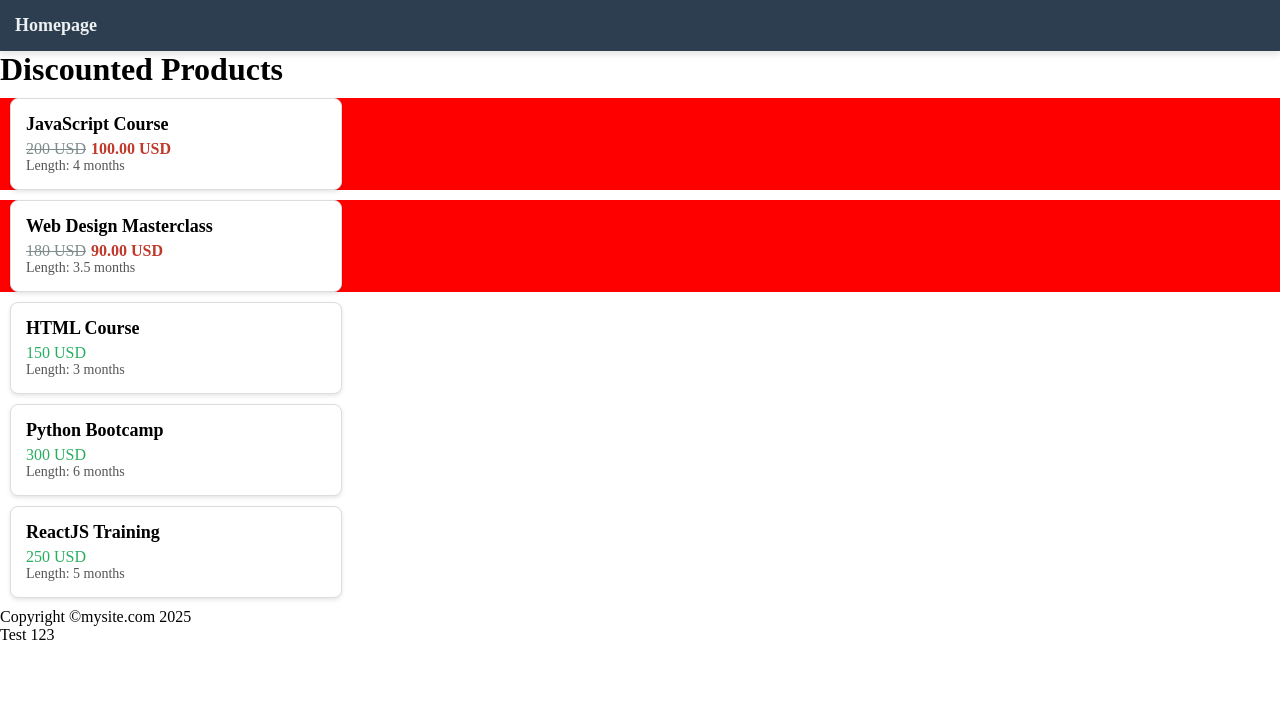
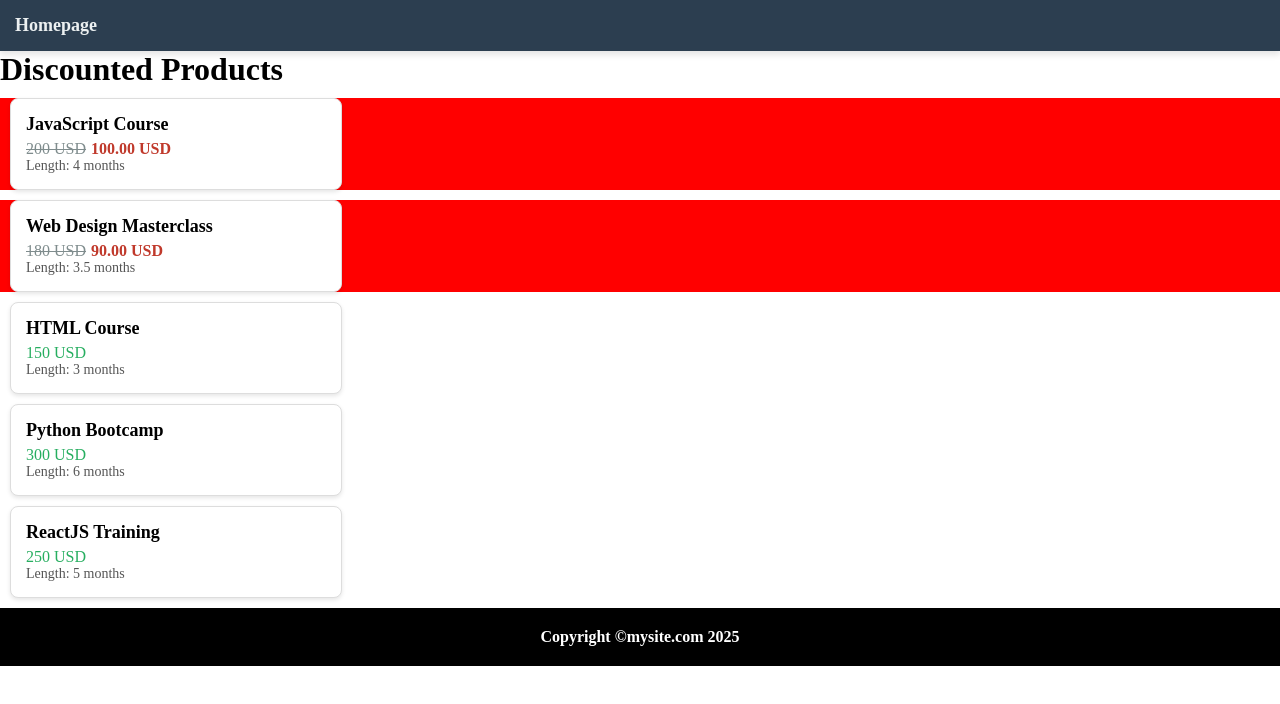
Before and after one commit to ITMentorstva/vue-6, a Vue app: page / in a window 1280 px wide. Shown: the top 704 px of the page. Built offline with nearby package versions, Linux system fonts and the light colour scheme.

Commit message:
* Footer css

```diff
--- a/src/App.vue
+++ b/src/App.vue
@@ -3,8 +3,6 @@
   <Navigation />
   <router-view></router-view>
   <Footer />
-
-  <nav>Test 123</nav>
 
 </template>
 
--- a/src/components/Partials/footer.vue
+++ b/src/components/Partials/footer.vue
@@ -6,9 +6,19 @@
 </template>
 
 <script>
-
   export default {
     name: 'footer'
   }
+</script>
 
-</script>
+<style scoped>
+  footer {
+    background-color: black;
+    color: white;
+    font-weight: bold;
+    padding: 20px;
+    display: flex;
+    justify-content: center;
+    align-items: center;
+  }
+</style>
```
